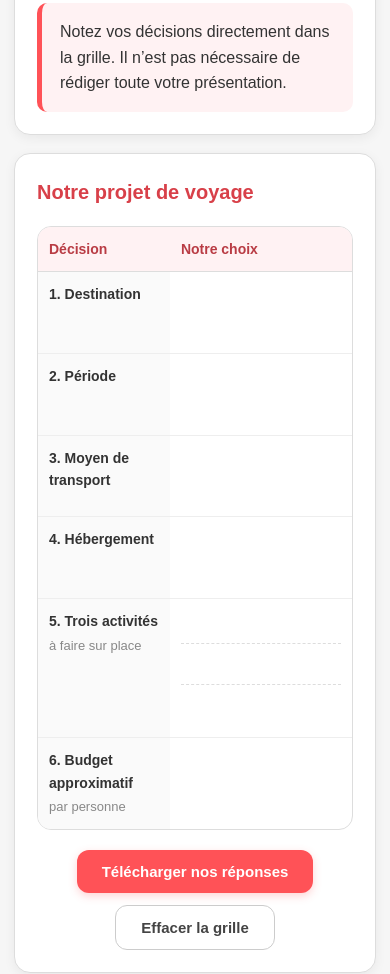
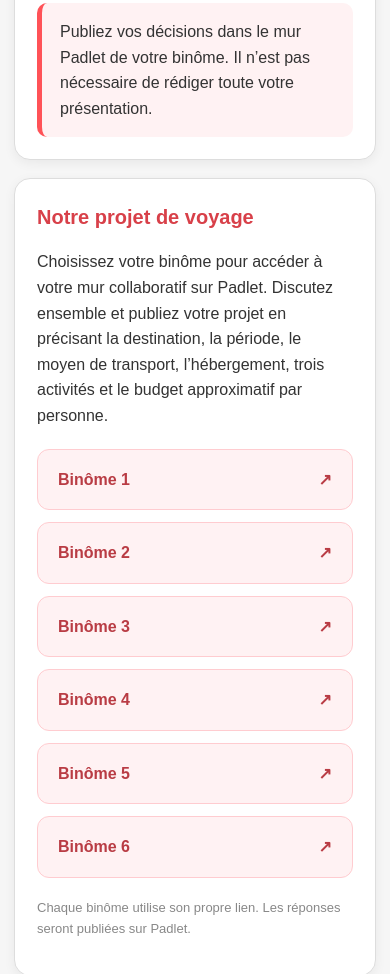
Before and after one commit to Kamilo1985/voyage_production_orale, a plain HTML site: page index.html in a window 390 px wide. Shown: the part 254-1228 px from the top of the page. Drawn offline with Linux system fonts and the light colour scheme.

Commit message:
Replace voyage activity 1 worksheet with six Padlet breakout room links

```diff
--- a/index.html
+++ b/index.html
@@ -286,6 +286,34 @@ button {
 
 }
 
+
+/* ACCÈS AUX MURS PADLET */
+.liens-padlet {
+    display: grid;
+    grid-template-columns: repeat(2, minmax(0, 1fr));
+    gap: 12px;
+    margin: 20px 0;
+}
+.btn-padlet {
+    display: flex;
+    align-items: center;
+    justify-content: space-between;
+    padding: 17px 20px;
+    border: 1px solid #ffccd0;
+    border-radius: 12px;
+    background: #fff2f3;
+    color: #b93c44;
+    font-weight: 700;
+    text-decoration: none;
+}
+.btn-padlet:hover, .btn-padlet:focus-visible {
+    background: #ffdde0;
+    outline-offset: 3px;
+}
+@media (max-width: 600px) {
+    .liens-padlet { grid-template-columns: 1fr; }
+}
+
 </style>
 </head>
 
@@ -313,7 +341,7 @@ button {
     </p>
 
     <div class="encadre">
-        Notez vos décisions directement dans la grille.
+        Publiez vos décisions dans le mur Padlet de votre binôme.
         Il n’est pas nécessaire de rédiger toute votre présentation.
     </div>
 
@@ -321,167 +349,17 @@ button {
 
 
 <div class="carte">
-
-    <div class="sous-titre">
-        Notre projet de voyage
+    <div class="sous-titre">Notre projet de voyage</div>
+    <p>Choisissez votre binôme pour accéder à votre mur collaboratif sur Padlet. Discutez ensemble et publiez votre projet en précisant la destination, la période, le moyen de transport, l’hébergement, trois activités et le budget approximatif par personne.</p>
+    <div class="liens-padlet">
+        <a class="btn-padlet" href="https://padlet.com/kamilo1985/breakout-room/E1Xd49kaLYNlqGJr-oAdpz20pdNOOv10R" target="_blank" rel="noopener noreferrer">Binôme 1 <span aria-hidden="true">↗</span></a>
+        <a class="btn-padlet" href="https://padlet.com/kamilo1985/breakout-room/ke9KqzYJ6ZN92YQG-oAdpz20pdNOOv10R" target="_blank" rel="noopener noreferrer">Binôme 2 <span aria-hidden="true">↗</span></a>
+        <a class="btn-padlet" href="https://padlet.com/kamilo1985/breakout-room/961rqRQWpD6b2nND-oAdpz20pdNOOv10R" target="_blank" rel="noopener noreferrer">Binôme 3 <span aria-hidden="true">↗</span></a>
+        <a class="btn-padlet" href="https://padlet.com/kamilo1985/breakout-room/LProvDLZ0KmgvOMJ-oAdpz20pdNOOv10R" target="_blank" rel="noopener noreferrer">Binôme 4 <span aria-hidden="true">↗</span></a>
+        <a class="btn-padlet" href="https://padlet.com/kamilo1985/breakout-room/nRxeqrlVZW57456P-oAdpz20pdNOOv10R" target="_blank" rel="noopener noreferrer">Binôme 5 <span aria-hidden="true">↗</span></a>
+        <a class="btn-padlet" href="https://padlet.com/kamilo1985/breakout-room/Bk5x4dLzyReb4Zgz-oAdpz20pdNOOv10R" target="_blank" rel="noopener noreferrer">Binôme 6 <span aria-hidden="true">↗</span></a>
     </div>
-
-
-    <table class="grille" id="grille-activite1">
-
-        <thead>
-            <tr>
-                <th>Décision</th>
-                <th>Notre choix</th>
-            </tr>
-        </thead>
-
-        <tbody>
-
-            <tr>
-                <td>
-                    1. Destination
-                </td>
-
-                <td>
-                    <div
-                        class="cellule a1"
-                        data-label="Destination"
-                        contenteditable="true"
-                        data-placeholder="Ex. : Paris, Montréal, la Gaspésie...">
-                    </div>
-                </td>
-            </tr>
-
-
-            <tr>
-                <td>
-                    2. Période
-                </td>
-
-                <td>
-                    <div
-                        class="cellule a1"
-                        data-label="Période"
-                        contenteditable="true"
-                        data-placeholder="Ex. : du 10 au 17 juillet">
-                    </div>
-                </td>
-            </tr>
-
-
-            <tr>
-                <td>
-                    3. Moyen de transport
-                </td>
-
-                <td>
-                    <div
-                        class="cellule a1"
-                        data-label="Moyen de transport"
-                        contenteditable="true"
-                        data-placeholder="Ex. : avion, train, voiture...">
-                    </div>
-                </td>
-            </tr>
-
-
-            <tr>
-                <td>
-                    4. Hébergement
-                </td>
-
-                <td>
-                    <div
-                        class="cellule a1"
-                        data-label="Hébergement"
-                        contenteditable="true"
-                        data-placeholder="Ex. : hôtel, appartement, auberge...">
-                    </div>
-                </td>
-            </tr>
-
-
-            <tr>
-
-                <td>
-                    5. Trois activités
-                    <span class="indication">
-                        à faire sur place
-                    </span>
-                </td>
-
-                <td>
-
-                    <div class="lignes-activites">
-
-                        <div
-                            class="activite-ligne a1"
-                            data-label="Activité 1"
-                            contenteditable="true"
-                            data-placeholder="1.">
-                        </div>
-
-                        <div
-                            class="activite-ligne a1"
-                            data-label="Activité 2"
-                            contenteditable="true"
-                            data-placeholder="2.">
-                        </div>
-
-                        <div
-                            class="activite-ligne a1"
-                            data-label="Activité 3"
-                            contenteditable="true"
-                            data-placeholder="3.">
-                        </div>
-
-                    </div>
-
-                </td>
-
-            </tr>
-
-
-            <tr>
-                <td>
-                    6. Budget approximatif
-                    <span class="indication">
-                        par personne
-                    </span>
-                </td>
-
-                <td>
-                    <div
-                        class="cellule a1"
-                        data-label="Budget approximatif par personne"
-                        contenteditable="true"
-                        data-placeholder="Ex. : 1 200 $">
-                    </div>
-                </td>
-            </tr>
-
-        </tbody>
-
-    </table>
-
-
-    <div class="actions">
-
-        <button
-            class="btn-principal"
-            onclick="telechargerActivite1()">
-            Télécharger nos réponses
-        </button>
-
-        <button
-            class="btn-secondaire"
-            onclick="effacerActivite1()">
-            Effacer la grille
-        </button>
-
-    </div>
-
+    <p class="indication">Chaque binôme utilise son propre lien. Les réponses seront publiées sur Padlet.</p>
 </div>
 
 
@@ -813,229 +691,39 @@ button {
 
 
 
-<!-- =====================================================
-     TÉLÉCHARGEMENT GLOBAL
-===================================================== -->
-
-<div class="carte" style="text-align:center;">
-
-    <div class="sous-titre">
-        Partager votre travail
-    </div>
-
-    <p>
-        Vous pouvez aussi télécharger les réponses des deux activités
-        dans un seul fichier.
-    </p>
-
-    <div class="actions">
-
-        <button
-            class="btn-global"
-            onclick="telechargerTout()">
-            Télécharger les deux activités
-        </button>
-
-    </div>
-
-</div>
-
-
 </div>
 
 
 
 <script>
-
-/* =====================================================
-   RÉCUPÉRER LE TEXTE DES CELLULES
-===================================================== */
-
 function lireReponses(classe) {
-
-    const cellules =
-        document.querySelectorAll("." + classe);
-
     let texte = "";
-
-    cellules.forEach(function(cellule) {
-
-        const label =
-            cellule.dataset.label || "";
-
-        const valeur =
-            cellule.innerText.trim() || "—";
-
-        texte +=
-            label +
-            " : " +
-            valeur +
-            "\n";
-
+    document.querySelectorAll("." + classe).forEach(function(cellule) {
+        texte += (cellule.dataset.label || "") + " : " + (cellule.innerText.trim() || "—") + "\n";
     });
-
     return texte;
-
 }
-
-
-/* =====================================================
-   CRÉER UN FICHIER À TÉLÉCHARGER
-===================================================== */
-
 function telechargerFichier(nomFichier, contenu) {
-
-    const blob =
-        new Blob(
-            [contenu],
-            {
-                type:
-                    "text/plain;charset=utf-8"
-            }
-        );
-
-
-    const url =
-        URL.createObjectURL(blob);
-
-
-    const lien =
-        document.createElement("a");
-
-
-    lien.href =
-        url;
-
-    lien.download =
-        nomFichier;
-
-
+    const blob = new Blob([contenu], {type: "text/plain;charset=utf-8"});
+    const url = URL.createObjectURL(blob);
+    const lien = document.createElement("a");
+    lien.href = url;
+    lien.download = nomFichier;
     document.body.appendChild(lien);
-
     lien.click();
-
     document.body.removeChild(lien);
-
-
     URL.revokeObjectURL(url);
-
 }
-
-
-/* =====================================================
-   ACTIVITÉ 1
-===================================================== */
-
-function telechargerActivite1() {
-
-    const contenu =
-        "ACTIVITÉ 1 – ORGANISER UN VOYAGE\n" +
-        "=================================\n\n" +
-        lireReponses("a1") +
-        "\n\n" +
-        "Expressions utiles pour la présentation :\n" +
-        "- Nous allons partir…\n" +
-        "- Nous allons prendre…\n" +
-        "- Nous allons loger…\n" +
-        "- Nous allons visiter…\n" +
-        "- Nous allons faire…\n";
-
-
-    telechargerFichier(
-        "activite_1_projet_de_voyage.txt",
-        contenu
-    );
-
-}
-
-
-function effacerActivite1() {
-
-    document
-        .querySelectorAll(".a1")
-        .forEach(function(cellule) {
-
-            cellule.innerHTML = "";
-
-        });
-
-}
-
-
-/* =====================================================
-   ACTIVITÉ 2
-===================================================== */
-
 function telechargerActivite2() {
-
-    const contenu =
-        "ACTIVITÉ 2 – MES MEILLEURES OU MES PIRES VACANCES\n" +
+    const contenu = "ACTIVITÉ 2 – MES MEILLEURES OU MES PIRES VACANCES\n" +
         "==================================================\n\n" +
         lireReponses("a2") +
-        "\n\n" +
-        "Connecteurs utiles :\n" +
-        "D’abord – Ensuite – Puis – Après – Finalement\n";
-
-
-    telechargerFichier(
-        "activite_2_mes_vacances.txt",
-        contenu
-    );
-
+        "\n\nConnecteurs utiles :\nD’abord – Ensuite – Puis – Après – Finalement\n";
+    telechargerFichier("activite_2_mes_vacances.txt", contenu);
 }
-
-
 function effacerActivite2() {
-
-    document
-        .querySelectorAll(".a2")
-        .forEach(function(cellule) {
-
-            cellule.innerHTML = "";
-
-        });
-
+    document.querySelectorAll(".a2").forEach(function(cellule) { cellule.innerHTML = ""; });
 }
-
-
-/* =====================================================
-   TÉLÉCHARGER LES DEUX ACTIVITÉS
-===================================================== */
-
-function telechargerTout() {
-
-    const contenu =
-        "VOYAGES ET VACANCES – PRODUCTION ORALE\n" +
-        "======================================\n\n\n" +
-
-        "ACTIVITÉ 1 – ORGANISER UN VOYAGE\n" +
-        "---------------------------------\n\n" +
-
-        lireReponses("a1") +
-
-        "\n\nExpressions utiles :\n" +
-        "Nous allons partir…\n" +
-        "Nous allons prendre…\n" +
-        "Nous allons loger…\n" +
-        "Nous allons visiter…\n" +
-        "Nous allons faire…\n\n\n" +
-
-        "ACTIVITÉ 2 – MES MEILLEURES OU MES PIRES VACANCES\n" +
-        "--------------------------------------------------\n\n" +
-
-        lireReponses("a2") +
-
-        "\n\nConnecteurs :\n" +
-        "D’abord – Ensuite – Puis – Après – Finalement\n";
-
-
-    telechargerFichier(
-        "voyages_et_vacances_reponses.txt",
-        contenu
-    );
-
-}
-
 </script>
 
 </body>
```
